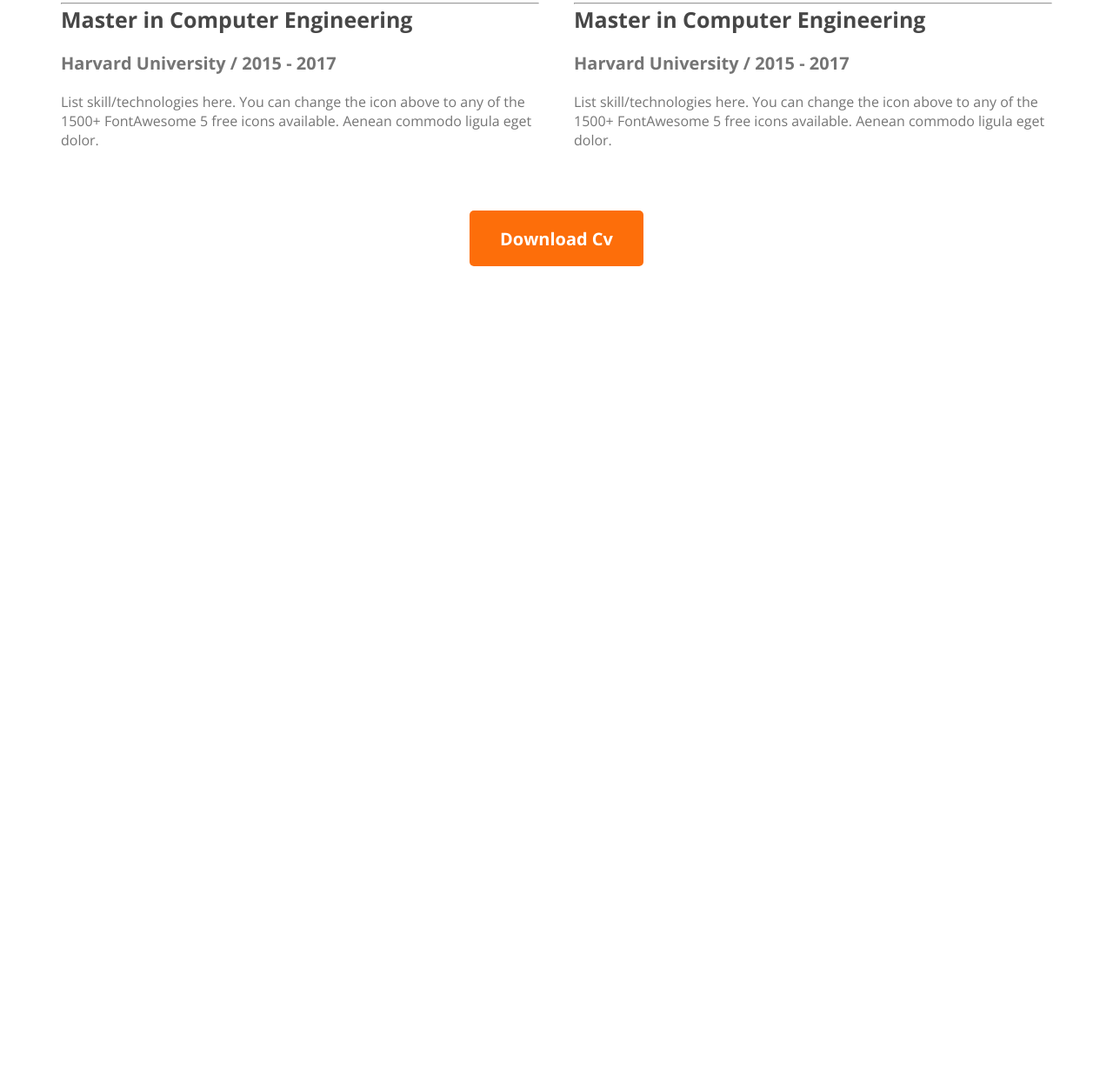
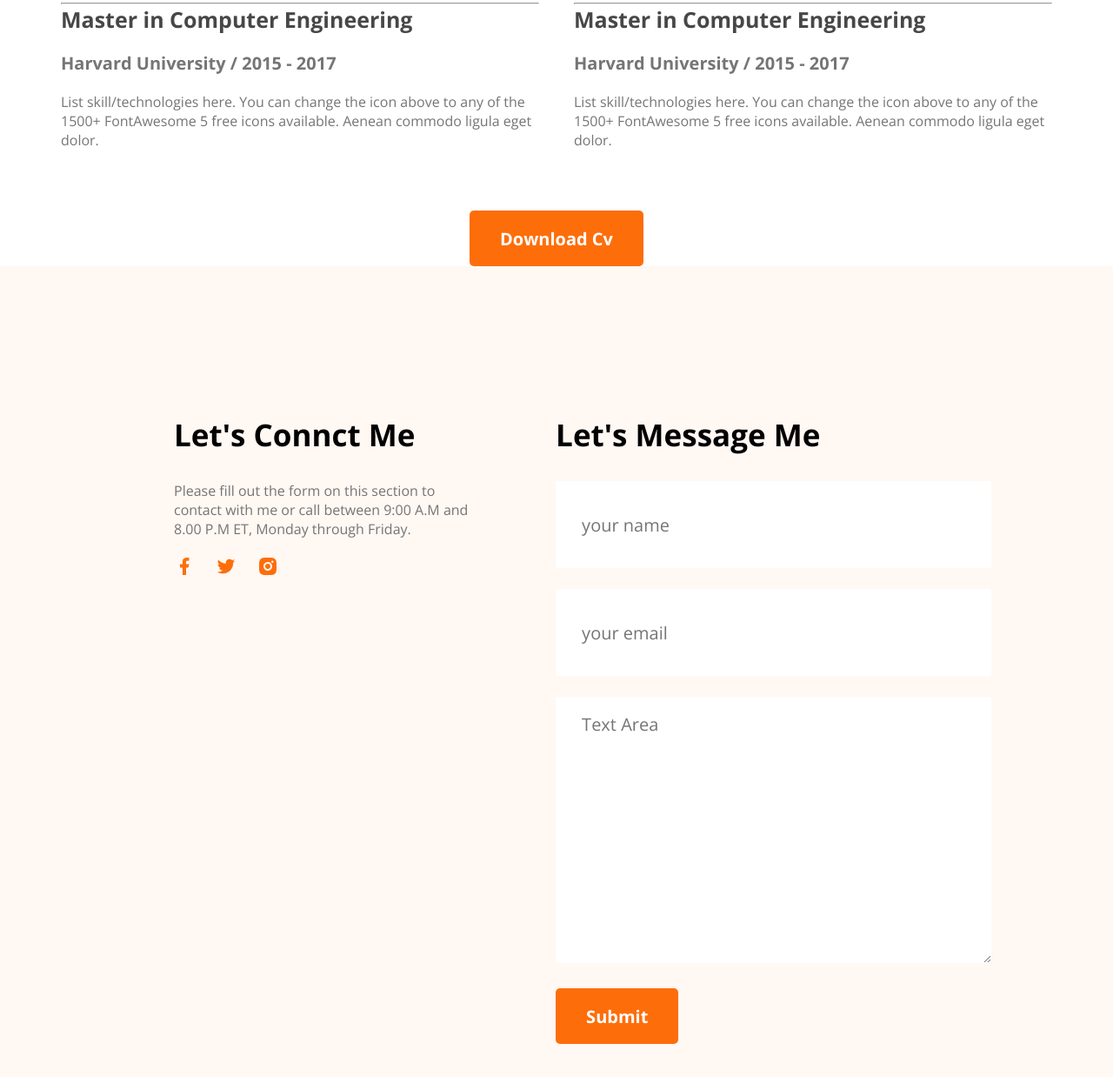
Before and after one commit to Riaz1953/Developer-portfolio, a plain HTML site: page index.html in a window 1280 px wide. Shown: the part 2781-4019 px from the top of the page at 87% size. Before the commit the page ends 3087 px from the top, so only its background shows below. Drawn offline with nearby package versions, Linux system fonts and the light colour scheme.

Commit message:
Footer Added

```diff
--- a/index.html
+++ b/index.html
@@ -155,8 +155,8 @@
                 <!-- My Education Experience Start -->
             </div>
             <div class="resume-button">
-                <button class="btn-primary cv">Download Cv</button>
-                </div>
+                <button class="btn-primary">Download Cv</button>
+            </div>
         </section>
 
     <!-- Resume  Section end-->
@@ -165,7 +165,28 @@
 
     <!-- Main End -->
     <div class="foooter">
-
+        <!-- Contact Section Section Start -->
+        <section class="contact">
+            <div>
+                <h3 class="section-title">Let's Connct Me</h3>
+                <p class="education-description">Please fill out the form on this section to contact with me or call between 9:00 A.M and 8.00 P.M ET, Monday through Friday.</p>
+                <div class="social-media">
+                    <img src="../images/icons/facebook.png" alt="">
+                    <img src="../images/icons/twitter.png" alt="">
+                    <img src="../images/icons/insta.png" alt="">
+                </div>
+            </div>
+            <div>
+                <h3 class="section-title">Let's Message Me</h3>
+                <form >
+                    <input type="text" placeholder="your name">
+                <input type="email" placeholder="your email">
+                <textarea name="" id="" cols="30" rows="10" placeholder="Text Area"></textarea>
+                <input type="submit" class="btn-primary" value="Submit">
+                </form>
+            </div>
+        </section>
+        <!-- Contact Section Section Start -->
     </div>
 </body>
 </html>
--- a/styles/portfolio.css
+++ b/styles/portfolio.css
@@ -174,3 +174,26 @@ margin: 0 auto;
     margin-top: 50px;
     text-align:center;
 }
+/* Contact Start */
+.contact{
+    display: flex;
+    gap: 100px;
+    background-color: #fff8f3;
+    padding: 130px 200px
+}
+.contact .section-title{
+    text-align: left;
+}
+.contact input[type="text"], input[type="email"],textarea{
+    margin-bottom: 24px;
+    border: 0;
+    width: 100%;
+    padding: 18px 30px;
+    font-size: 20px;
+}
+input{
+    height: 64px;
+}
+.social-media img{
+    margin-right: 20px;
+}
```
